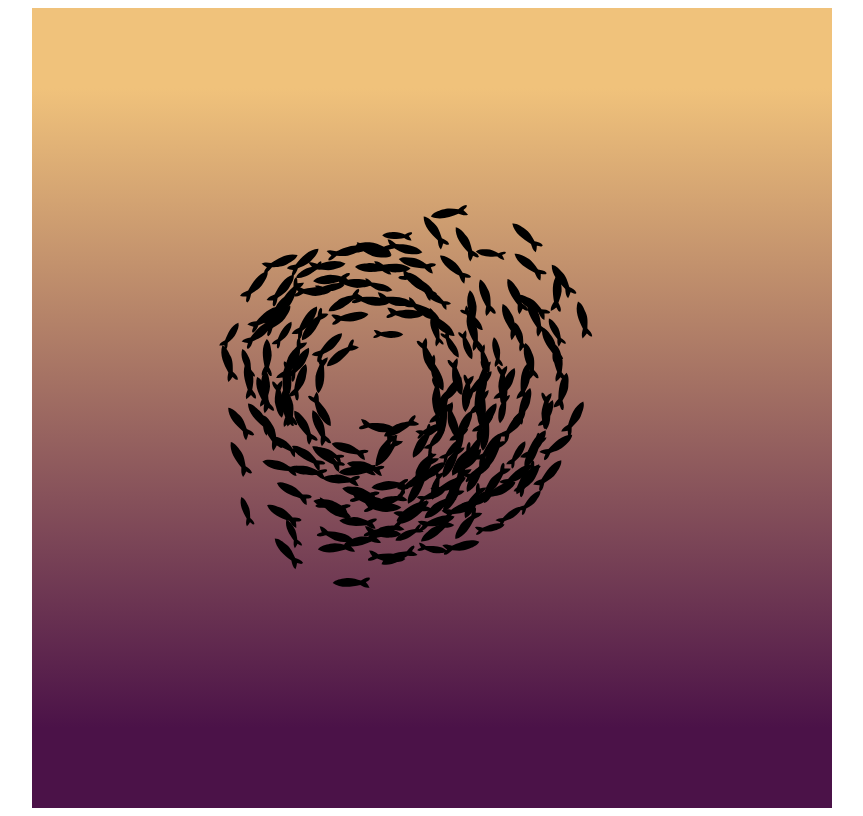
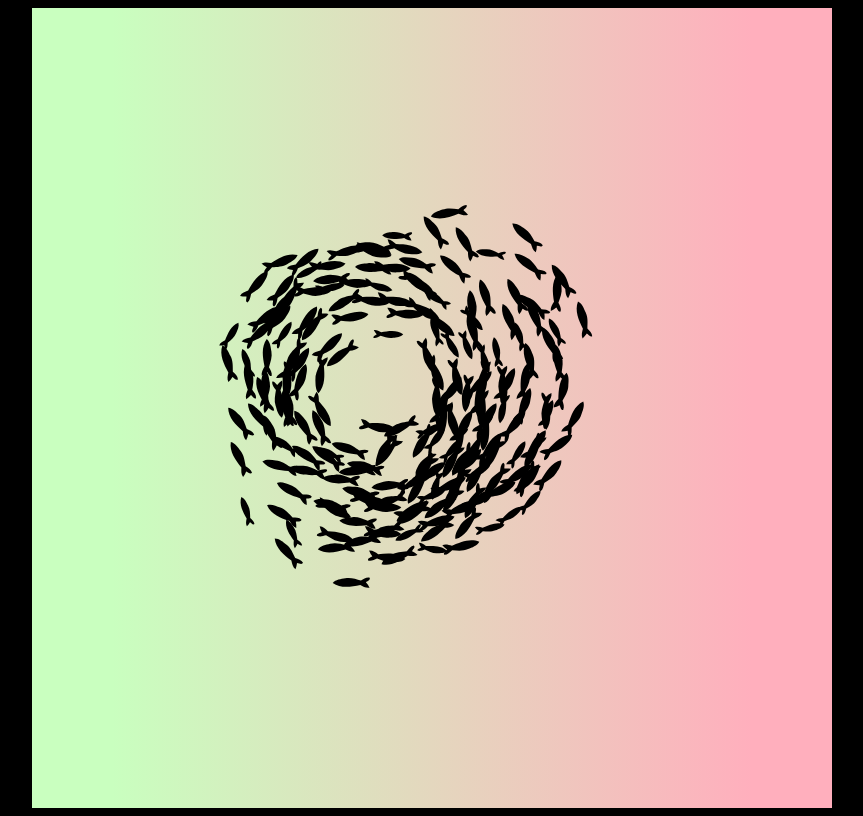
Before and after one commit to jiwonkim/flocks, a plain HTML site: page index.html in a window 1280 px wide. Shown: the whole page, without its empty margins (208-1071 px from the left). Drawn offline with Linux system fonts and the light colour scheme.

Commit message:
pretty gradient

```diff
--- a/index.html
+++ b/index.html
@@ -79,14 +79,15 @@
         <style>
             body {
                 text-align: center;
+                background: #000;
             }
 
             canvas {
-                background: -webkit-linear-gradient(180deg, #F0C27B 10%, #4B1248 90%); /* Chrome 10+, Saf5.1+ */
-                background:    -moz-linear-gradient(180deg, #F0C27B 10%, #4B1248 90%); /* FF3.6+ */
-                background:     -ms-linear-gradient(180deg, #F0C27B 10%, #4B1248 90%); /* IE10 */
-                background:      -o-linear-gradient(180deg, #F0C27B 10%, #4B1248 90%); /* Opera 11.10+ */
-                background:         linear-gradient(180deg, #F0C27B 10%, #4B1248 90%); /* W3C */
+                background: -webkit-linear-gradient(90deg, #C9FFBF 10%, #FFAFBD 90%); /* Chrome 10+, Saf5.1+ */
+                background:    -moz-linear-gradient(90deg, #C9FFBF 10%, #FFAFBD 90%); /* FF3.6+ */
+                background:     -ms-linear-gradient(90deg, #C9FFBF 10%, #FFAFBD 90%); /* IE10 */
+                background:      -o-linear-gradient(90deg, #C9FFBF 10%, #FFAFBD 90%); /* Opera 11.10+ */
+                background:         linear-gradient(90deg, #C9FFBF 10%, #FFAFBD 90%); /* W3C */
             }
         </style>
     </head>
```
